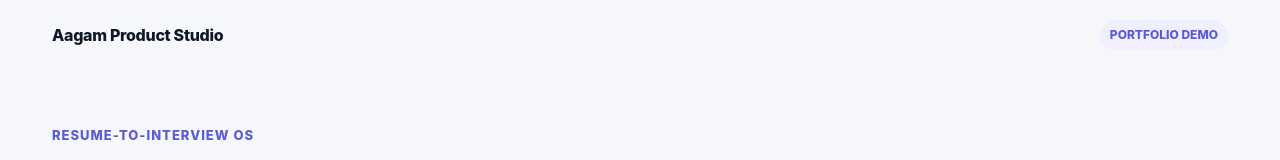
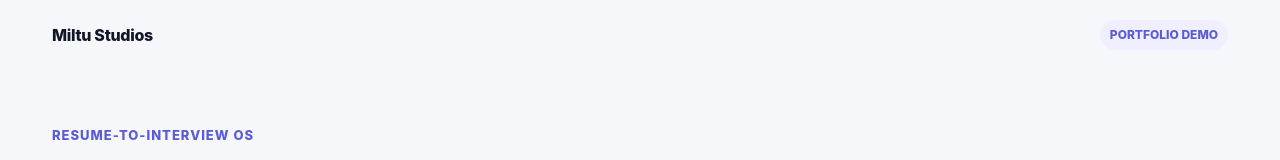
Before and after one commit to miltustudios-code/miltu-studios, a plain HTML site: page resume-to-interview-os.html in a window 1280 px wide. Shown: the top 160 px of the page. Drawn offline with Linux system fonts and the light colour scheme.

Commit message:
Align Resume-to-Interview OS branding with Miltu Studios

```diff
--- a/resume-to-interview-os.html
+++ b/resume-to-interview-os.html
@@ -78,7 +78,7 @@ footer{text-align:center;color:var(--muted);font-size:12px;padding:10px 0 44px}
 <body>
 <div class="shell">
   <div class="top">
-    <div class="brand">Aagam Product Studio</div>
+    <div class="brand">Miltu Studios</div>
     <div class="pill">PORTFOLIO DEMO</div>
   </div>
 
@@ -231,7 +231,7 @@ footer{text-align:center;color:var(--muted);font-size:12px;padding:10px 0 44px}
       </section>
     </main>
   </div>
-  <footer>Resume-to-Interview OS — portfolio demo by Aagam Product Studio</footer>
+  <footer>Resume-to-Interview OS — portfolio demo by Miltu Studios</footer>
 </div>
 
 <script>
```
